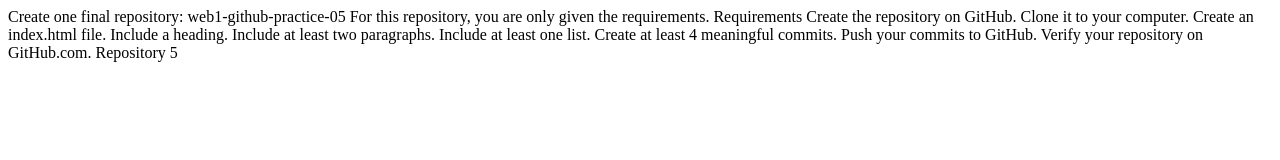
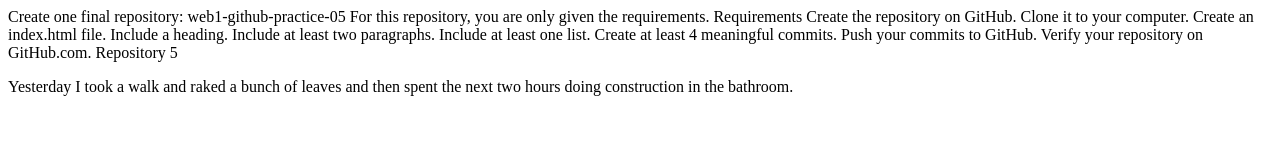
Before and after one commit to 53864/web1-github-practice-05, a plain HTML site: page index.html in a window 1280 px wide. Drawn offline with Linux system fonts and the light colour scheme.

Commit message:
Update index.html

```diff
--- a/index.html
+++ b/index.html
@@ -16,3 +16,4 @@
 Push your commits to GitHub.
 Verify your repository on GitHub.com.
 <heading>Repository 5</heading>
+<p>Yesterday I took a walk and raked a bunch of leaves and then spent the next two hours doing construction in the bathroom.</p>
```
